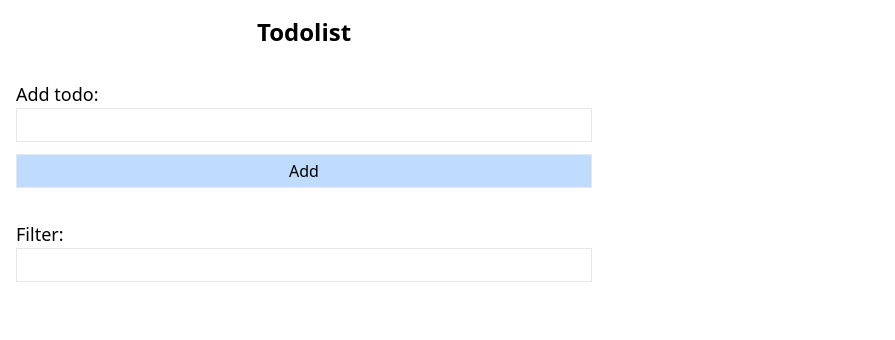
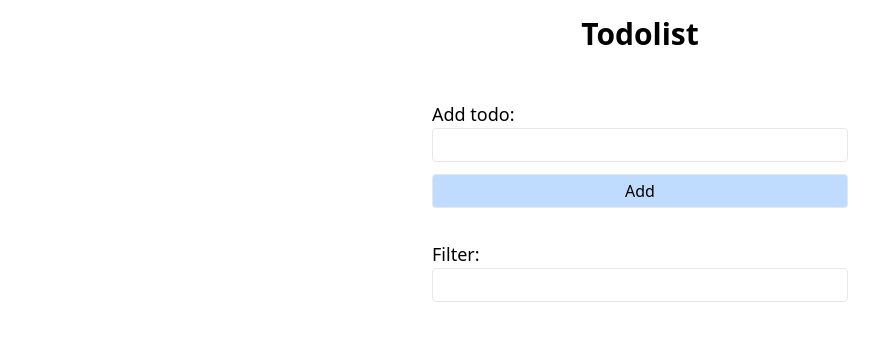
Before and after one commit to rizalsofyans/vanillajs-todolist, a website: page index.html in a window 1280 px wide. Shown: the whole page, without its empty margins (0-895 px from the left). Drawn offline with nearby package versions, Linux system fonts and the light colour scheme.

Commit message:
Fixing layout

```diff
--- a/index.html
+++ b/index.html
@@ -7,26 +7,22 @@
 		<title>JavaScript Todo List</title>
 		<script src="https://cdn.tailwindcss.com"></script>
 	</head>
-	<body class="max-w-xl m-4">
+	<body class="m-4 box-border">
+		<main class='w-2/6 m-auto'>
+            <h1 class="text-3xl font-bold text-center">Todolist</h1>
 
+            <form name="todoForm">
+                    <div class="flex flex-col mt-12">
+                            <label for="todo" class="text-lg font-medium">Add todo:</label>
+                            <input type="text" name="todo" id="todo" class="border focus:border-blue-600 focus:outline-none block w-full px-3 py-1 rounded" />
 
-		<h1 class="text-2xl font-bold text-center">Todolist</h1>
-
-		<form name="todoForm">
-				<div class="flex flex-col mt-8">
-						<label for="todo" class="text-lg font-medium">Add todo:</label>
-						<input type="text" name="todo" id="todo" class="border px-6 py-1" />
-
-						<input type="submit" value="Add" class="px-6 py-1 bg-blue-200 mt-3 border"/>
-				</div>
-		</form>
-
-
-
+                            <input type="submit" value="Add" class="px-6 py-1 bg-blue-200 mt-3 border rounded"/>
+                    </div>
+            </form>
 
 		<div class="flex flex-col mt-8">
 				<label for="search" class="text-lg font-medium">Filter:</label>
-				<input type="text" name="search" id="search" class="border px-6 py-1" />
+                <input type="text" name="search" id="search" class="border focus:border-blue-600 focus:outline-none block w-full px-3 py-1 rounded" />
 		</div>
 
     <table>
@@ -39,6 +35,7 @@
         </tr>
       </tbody>
     </table>
+        </main>
 
     <script>
         const todoList = [];
@@ -75,6 +72,7 @@
             const doneBtn = document.createElement('input');
             doneBtn.type = 'button';
             doneBtn.value = 'Done';
+            doneBtn.classList = ['px-4 mr-4 py-1 bg-blue-200 mt-3 border rounded']
             doneBtn.onclick = () => {
                 removeTodoList(index);
             };
@@ -83,6 +81,7 @@
             const tdTodo = document.createElement('td');
 
             tdTodo.textContent = todo;
+            tdTodo.classList = ['text-lg mt-3']
 
             tr.appendChild(tdTodo);
 
```
